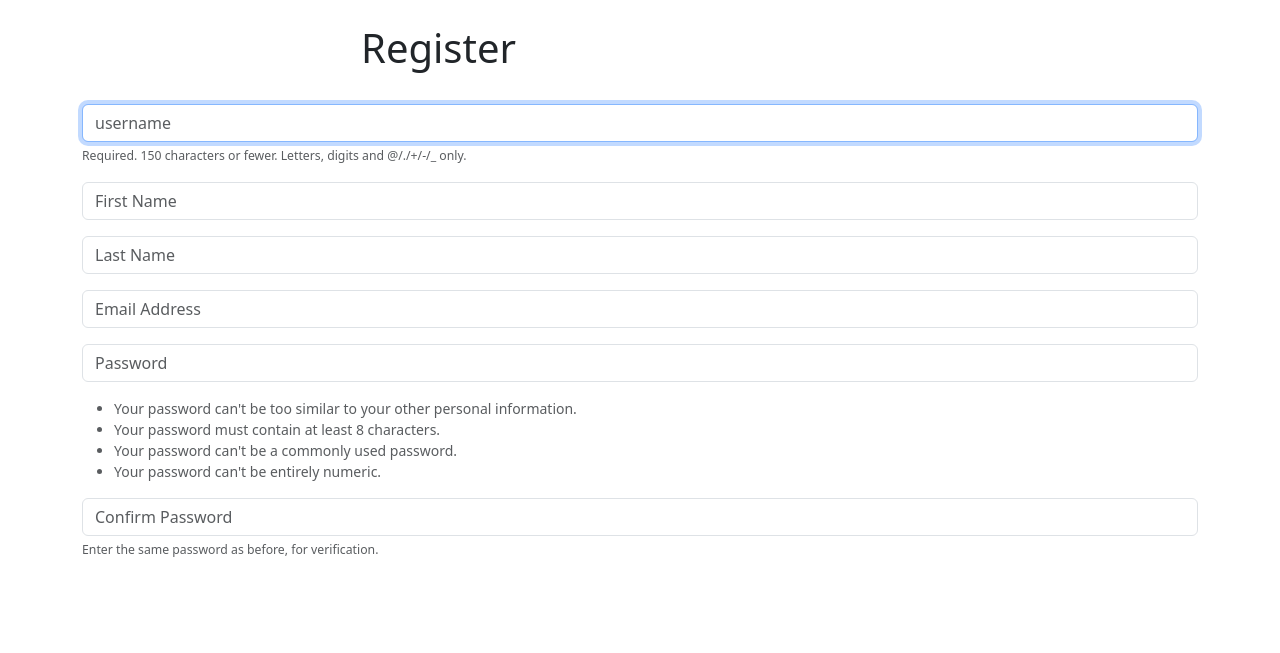
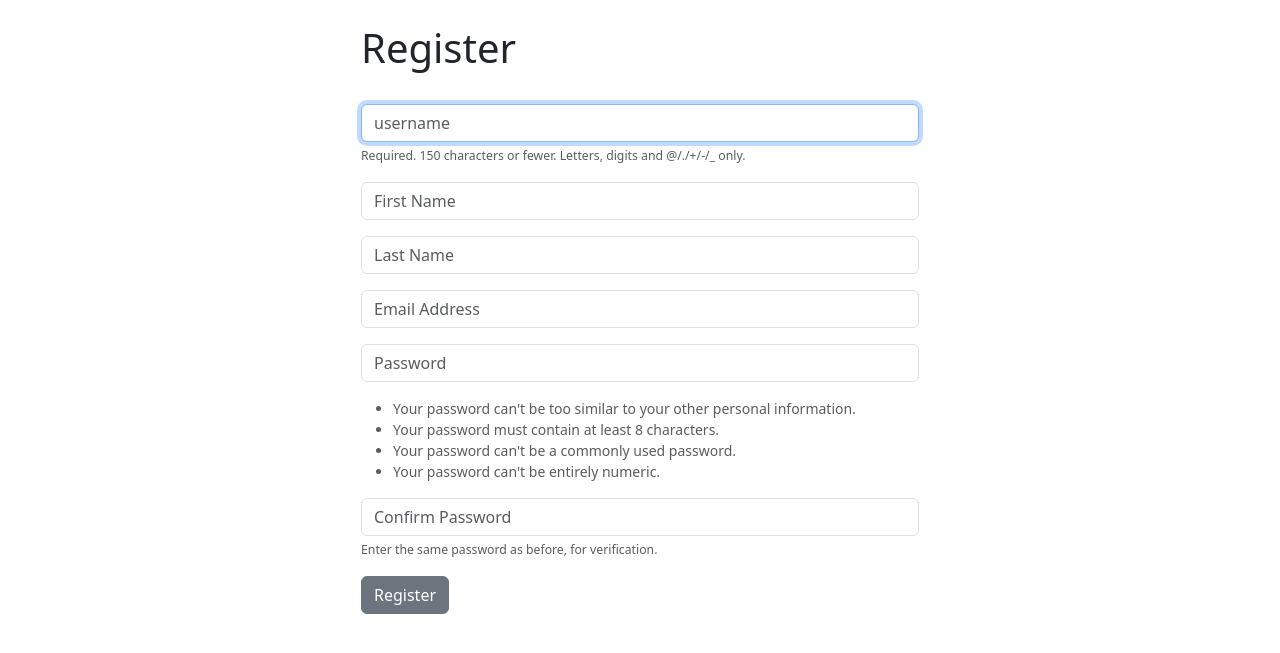
Before and after one commit to codegeek004/django, a Django app: page /register/ in a window 1280 px wide. Shown: the part 56-709 px from the top of the page. Run offline with Django 5.2, Linux system fonts and the light colour scheme.

Commit message:
Initial commit

```diff
--- a/django_orm/blog/templates/home.html
+++ b/django_orm/blog/templates/home.html
@@ -6,7 +6,7 @@
 
 <form method="POST" accept="{% url 'home' %}">
 	{% csrf_token %}
-	<form>
+
   <div class="mb-3">
     <input type="text" class="form-control" name="username" placeholder="username">
   </div>
@@ -14,8 +14,8 @@
     <input type="password" class="form-control" name="password" placeholder="password">
   </div>
 
-  <button type="submit" class="btn btn-primary">Submit</button>
-</form>
+  <button type="submit" class="btn btn-secondary">Submit</button>
+
 </form>
 
 {% endblock %}
--- a/django_orm/blog/templates/register.html
+++ b/django_orm/blog/templates/register.html
@@ -3,10 +3,10 @@
 {% block content %}
 <div class="col-md-6 offset-md-3">
 	<h1>Register</h1>
-</div>
+
 <br/>
 
-<form method="POST" action="">
+<form method="POST" action="{% url 'register' %}">
 	{% csrf_token %}
 	{% if form.errors %}
 		<div class="alert alert-warning alert-dismissible fade show" role="alert">
@@ -21,7 +21,8 @@
 	{% endif %}
 
 	{{ form.as_p }}
+	<button type="submit" class="btn btn-secondary">Register</button>
 </form>
-
+</div>
 
 {% endblock %}
--- a/django_orm/blog/views.py
+++ b/django_orm/blog/views.py
@@ -5,18 +5,22 @@ from .forms import SignUpForm
 
 
 def register_user(request):
+	print('get mai gaya')
 	if request.method == 'POST':
+		print('post mai gaya')
 		form = SignUpForm(request.POST)
 		if form.is_valid():
 			form.save()
-			username = form.cleaned_data['userame']
+			username = form.cleaned_data['username']
 			password = form.cleaned_data['password1']
 			user = authenticate(username=username, password=password)
 			login(request, user)
 			messages.success(request, "You have registered in successfully...")
+			return redirect('home')
 	else:
 		form = SignUpForm()
 		return render(request, 'register.html', {'form': form})
+	return render(request, 'register.html', {'form': form})
 
 def home(request):
 	if request.method == "POST":
@@ -34,6 +38,7 @@ def home(request):
 			return redirect('home')
 	else:
 		return render(request, 'home.html',{})
+	ret
 
 
 def logout_user(request):
```
